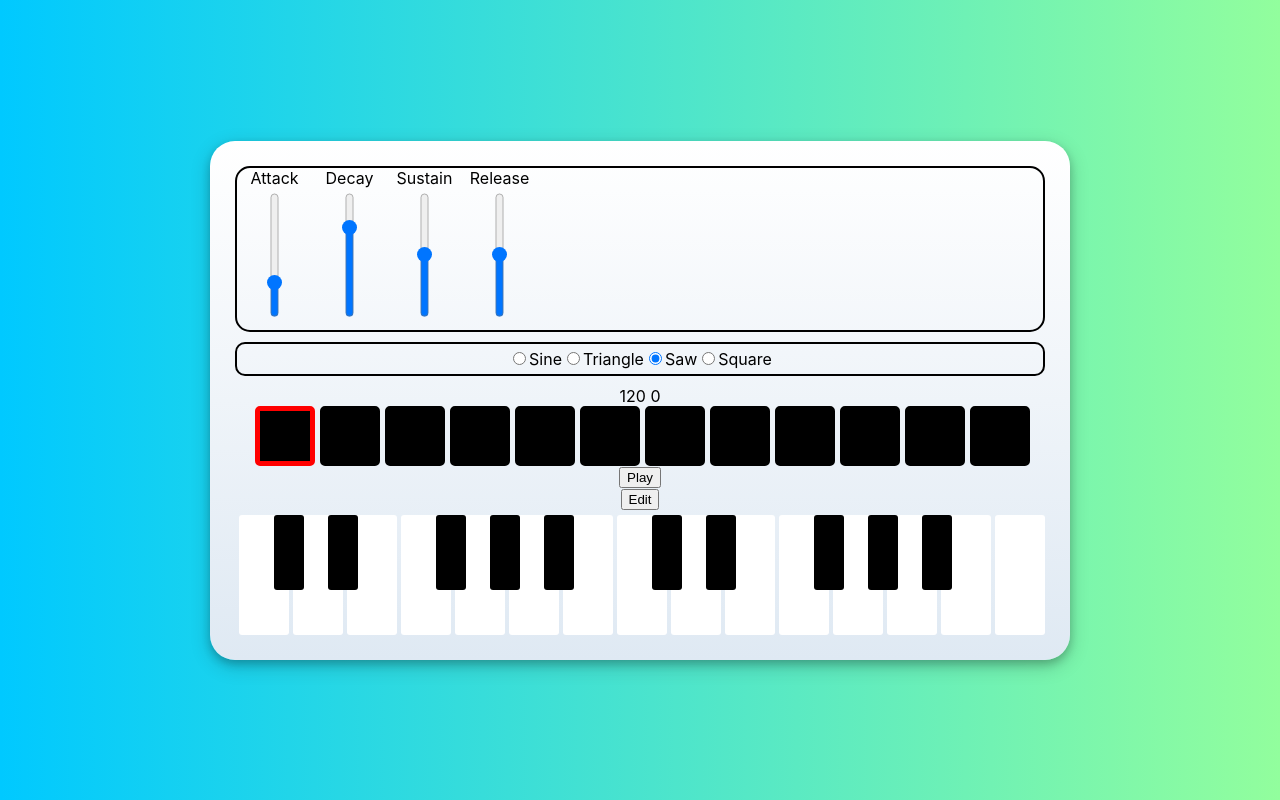
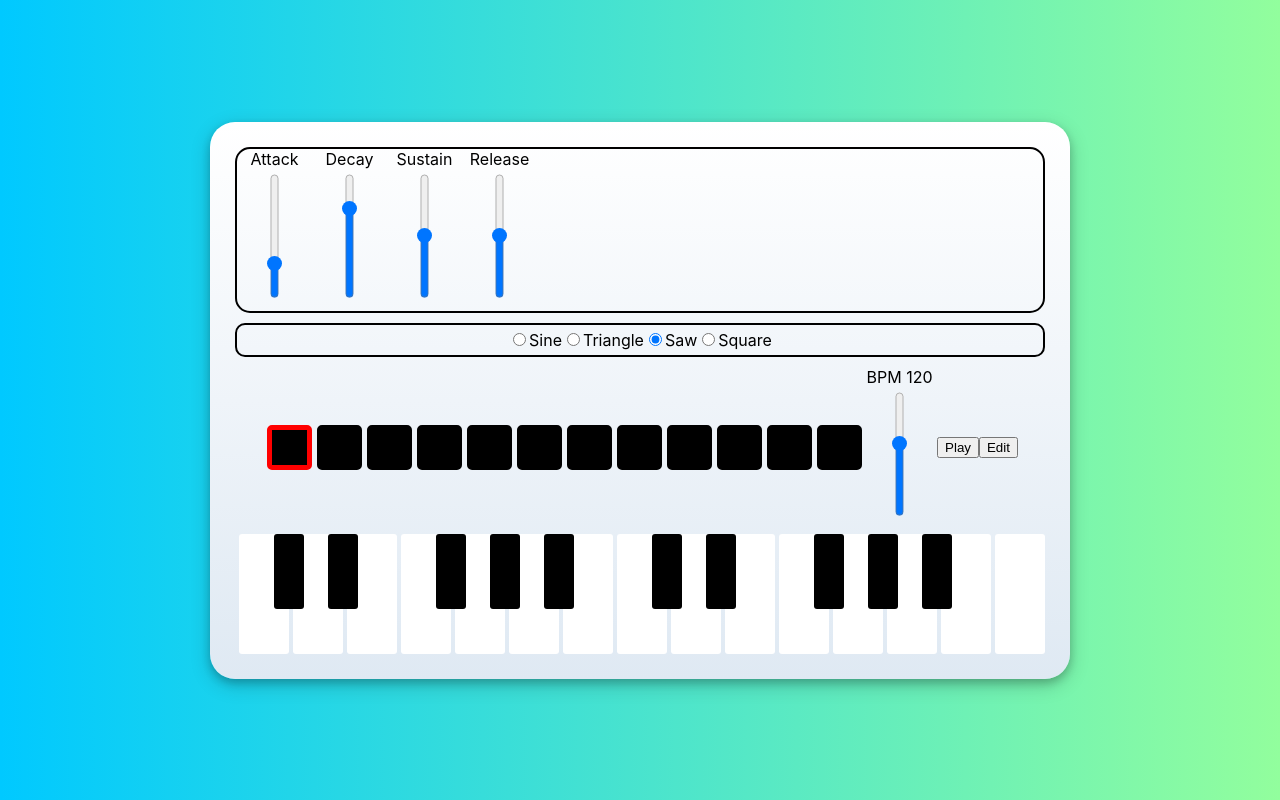
Before and after one commit to denczo/monomind, a React (Create React App) app in the folder synth/: page / in a window 1280 px wide. Built offline with nearby package versions, Linux system fonts and the light colour scheme.

Commit message:
ADD: bpm slider to control speed of sequencer

```diff
--- a/synth/src/App.tsx
+++ b/synth/src/App.tsx
@@ -17,7 +17,6 @@ function App() {
     <GlobalProvider>
       <div className="App">
         <div className="Synth">
-        {/* <label id="brand">JBLASTER</label> */}
         <ADSR />
         <Waveform />
         {/* <Touchpad width={300} height={300} wf={waveform}/> */}
--- a/synth/src/modules/ui/Note/Note.css
+++ b/synth/src/modules/ui/Note/Note.css
@@ -1,7 +1,7 @@
 .Note{
     display: flex;
-    width: 50px;
-    height: 50px;
+    width: 35px;
+    height: 35px;
     background-color: black;
     margin-left: 5px;
     border-radius: 5px;
@@ -18,5 +18,4 @@
 
 .Note.played{
     border: 5px solid red;
-    /* background-color: red; */
 }
--- a/synth/src/modules/ui/adsr/ADSR.tsx
+++ b/synth/src/modules/ui/adsr/ADSR.tsx
@@ -1,4 +1,4 @@
-import Slider from '../slider/Slider';
+import Slider from '../slider/Slider.tsx';
 import './ADSR.css';
 import { useGlobalContext } from '../../../utils/GlobalContext.tsx'
 import React, { useEffect } from 'react';
@@ -7,7 +7,6 @@ import { Scheduler } from '../../../utils/AudioEngine/Scheduler.tsx';
 const ADSR = () => {
 
   const scheduler = Scheduler.getInstance();
-
 
   const {
     attack,
--- a/synth/src/modules/ui/keys/Keyboard/Keyboard.tsx
+++ b/synth/src/modules/ui/keys/Keyboard/Keyboard.tsx
@@ -8,22 +8,13 @@ import { Scheduler } from "../../../../utils/AudioEngine/Scheduler.tsx";
 const Keyboard = ({ notes }) => {
     const audioEngine = AudioEngine.getInstance();
     const scheduler = Scheduler.getInstance();
-    const { attack, sustain, release, isEditing, setEditing } = useGlobalContext();
+    const { attack, sustain, release, isEditing } = useGlobalContext();
 
     const handleClick = (noteNumber) => {
         const freq = renderFrequency(noteNumber);
         audioEngine.playNote(attack, sustain, release, freq);
         if (isEditing) {
             scheduler.editNote(freq);
-        }
-    }
-
-
-    const handleEditing = () => {
-        if (isEditing) {
-            setEditing(false);
-        } else {
-            setEditing(true);
         }
     }
 
@@ -43,7 +34,6 @@ const Keyboard = ({ notes }) => {
     }
 
     return (<>
-        <button onClick={handleEditing}>{isEditing ? "Editing" : "Edit"}</button>
         <div className="Keyboard">{generateKeys()}</div>
     </>);
 }
--- /dev/null
+++ b/synth/src/modules/ui/sequencer/Sequencer.css
@@ -0,0 +1,6 @@
+.Sequencer{
+    display: flex;
+    flex-direction: row;
+    justify-content: center;
+    align-items: center;
+}
--- a/synth/src/modules/ui/sequencer/Sequencer.tsx
+++ b/synth/src/modules/ui/sequencer/Sequencer.tsx
@@ -4,6 +4,8 @@ import Notes from '../Notes/Notes.tsx';
 import { Scheduler } from '../../../utils/AudioEngine/Scheduler.tsx';
 import { NoteState } from '../../../utils/audio.d.tsx';
 import { useGlobalContext } from '../../../utils/GlobalContext.tsx';
+import './Sequencer.css'
+import Slider from '../slider/Slider.tsx';
 
 const Sequencer = () => {
 
@@ -11,7 +13,7 @@ const Sequencer = () => {
     const [noteStates, setNoteStates] = useState<NoteState[]>(Array.from({ length: 12 }, () => ({isActive: false, frequency: 0})));
     const [currentNote, setCurrentNote] = useState(0);
     const [isPlaying, setPlaying] = useState(false);
-    const { isEditing } = useGlobalContext();
+    const { isEditing, setEditing, bpm, setBpm } = useGlobalContext();
 
     const scheduler = Scheduler.getInstance();
 
@@ -25,6 +27,14 @@ const Sequencer = () => {
         }
     }
 
+    const handleEditing = () => {
+        if (isEditing) {
+            setEditing(false);
+        } else {
+            setEditing(true);
+        }
+    }
+
     useEffect(() => {
 
         scheduler.setNotes(noteStates);
@@ -32,20 +42,21 @@ const Sequencer = () => {
             setCurrentNote(newNote);
         };
         scheduler.addObserver(observer);
-
+        scheduler.setTempo(bpm);
         // Cleanup: Unsubscribe when the component unmounts
         return () => {
             scheduler.removeObserver(observer);
         };
 
-    }, [noteStates, scheduler])
+    }, [noteStates, scheduler, bpm])
 
     return (
-        <div>
-            {scheduler.tempo}
-            {" "+currentNote}
+        <div className="Sequencer">
             <Notes noteStates={noteStates} setNoteStates={setNoteStates} activeNote={currentNote} isEditing={isEditing} />
+            <Slider name={"BPM "+scheduler.tempo} value={bpm} max={200} updateValue={(e) => setBpm(parseFloat(e.target.value))} />
             <button onClick={handleClick}>{isPlaying ? "Stop" : "Play"}</button>
+            <button onClick={handleEditing}>{isEditing ? "Save" : "Edit"}</button>
+
         </div>
     );
 }
--- a/synth/src/modules/ui/slider/Slider.js
+++ b/synth/src/modules/ui/slider/Slider.tsx
@@ -1,6 +1,7 @@
+import React from 'react';
 import './Slider.css';
 
-const Slider = ({name, value, updateValue}) => {
+const Slider = ({name, value, updateValue, min = 0, max = 1}) => {
 
     return (<div className="Slider">
         <label >{name}</label>
@@ -8,8 +9,8 @@ const Slider = ({name, value, updateValue}) => {
             className="Range"
             id={name.toString().toLowerCase()}
             type="range"
-            min="0"
-            max="1"
+            min={min}
+            max={max}
             value={value}
             onChange={updateValue}
             step="0.05" />
--- a/synth/src/utils/AudioEngine/Scheduler.tsx
+++ b/synth/src/utils/AudioEngine/Scheduler.tsx
@@ -63,7 +63,6 @@ export class Scheduler {
         this.notifyObservers();
         if (noteStates[beatNumber].isActive) {
             this.audioEngine.playNote(this.adsr.attack, this.adsr.sustain, this.adsr.release, noteStates[beatNumber].frequency);
-            console.log('played')
         }
     }
 
@@ -109,4 +108,8 @@ export class Scheduler {
     public setEnv(adsr: Env){
         this.adsr = adsr;
     }
+
+    public setTempo(bpm: number){
+        this.tempo = bpm;
+    }
 }
```
